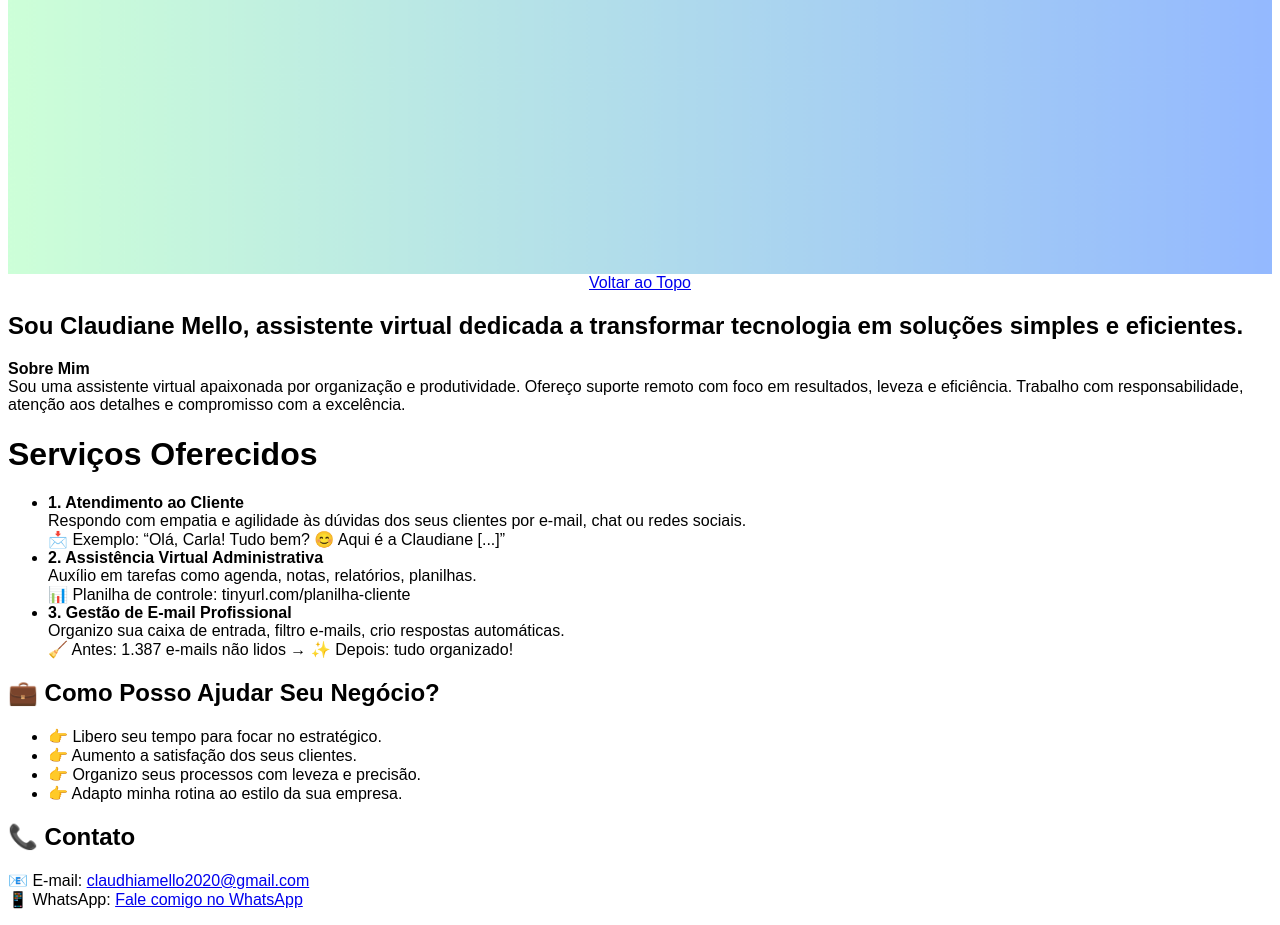
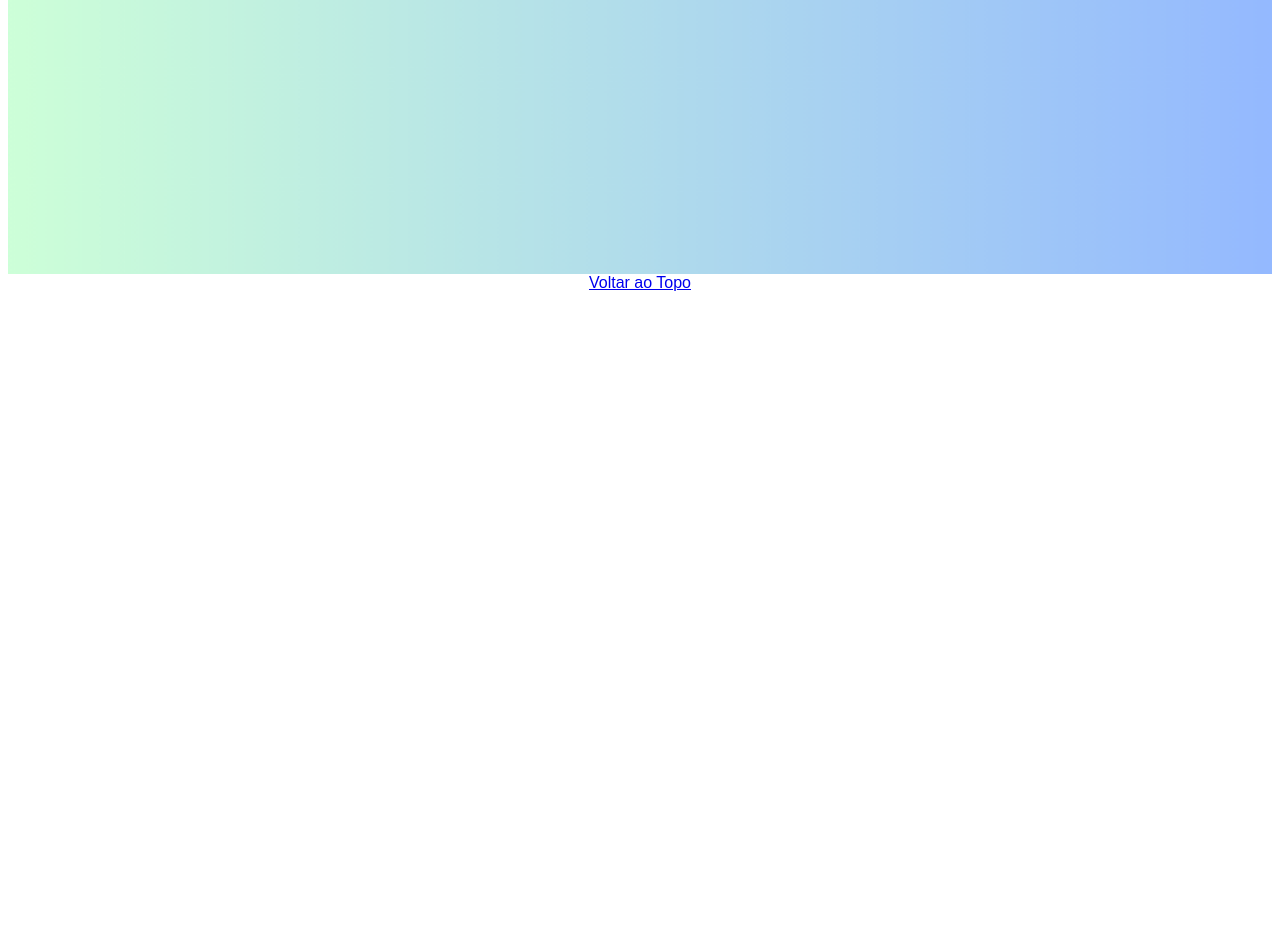
Before and after one commit to clau456mello/claudia-mello.github.io, a plain HTML site: page index.html in a window 1280 px wide. Shown: the part 4229-5154 px from the top of the page. After the commit the page ends 4529 px from the top, so only its background shows below. Drawn offline with Linux system fonts and the light colour scheme.

Commit message:
Update index.html

```diff
--- a/index.html
+++ b/index.html
@@ -31,7 +31,7 @@
     <nav>
         <a href="#qsomos">Quem Somos</a>
         <a href="#menu">Menu</a>
-        <a href="#reserva">Contacto</a>
+        <a href="#Contacto">Contacto</a>
      </nav>
 
   <h1>Bem-vindos</h1>
@@ -47,41 +47,6 @@
     <h2>Contacto</h2>
     <img src="contato.png" width="100%">
     <center><a href="#topo">Voltar ao Topo</a></center>
-  <h2>Sou Claudiane Mello, assistente virtual dedicada a transformar tecnologia em soluções simples e eficientes.</h2>
 
-  <p><strong>Sobre Mim</strong><br>
-  Sou uma assistente virtual apaixonada por organização e produtividade. Ofereço suporte remoto com foco em resultados, leveza e eficiência. Trabalho com responsabilidade, atenção aos detalhes e compromisso com a excelência.</p>
-
-  <h1>Serviços Oferecidos</h1>
-  <ul>
-    <li><strong>1. Atendimento ao Cliente</strong><br>
-      Respondo com empatia e agilidade às dúvidas dos seus clientes por e-mail, chat ou redes sociais.<br>
-      📩 Exemplo: “Olá, Carla! Tudo bem? 😊 Aqui é a Claudiane [...]”
-    </li>
-
-    <li><strong>2. Assistência Virtual Administrativa</strong><br>
-      Auxílio em tarefas como agenda, notas, relatórios, planilhas.<br>
-      📊 Planilha de controle: tinyurl.com/planilha-cliente
-    </li>
-
-    <li><strong>3. Gestão de E-mail Profissional</strong><br>
-      Organizo sua caixa de entrada, filtro e-mails, crio respostas automáticas.<br>
-      🧹 Antes: 1.387 e-mails não lidos → ✨ Depois: tudo organizado!
-    </li>
-  </ul>
-
-  <h2>💼 Como Posso Ajudar Seu Negócio?</h2>
-  <ul>
-    <li>👉 Libero seu tempo para focar no estratégico.</li>
-    <li>👉 Aumento a satisfação dos seus clientes.</li>
-    <li>👉 Organizo seus processos com leveza e precisão.</li>
-    <li>👉 Adapto minha rotina ao estilo da sua empresa.</li>
-  </ul>
-
-  <h2>📞 Contato</h2>
-  <p>
-    📧 E-mail: <a href="mailto:claudhiamello2020@gmail.com">claudhiamello2020@gmail.com</a><br>
-    📱 WhatsApp: <a href="https://wa.me/351935228052" target="_blank">Fale comigo no WhatsApp</a>
-  </p>
 </body>
 </html>
```
